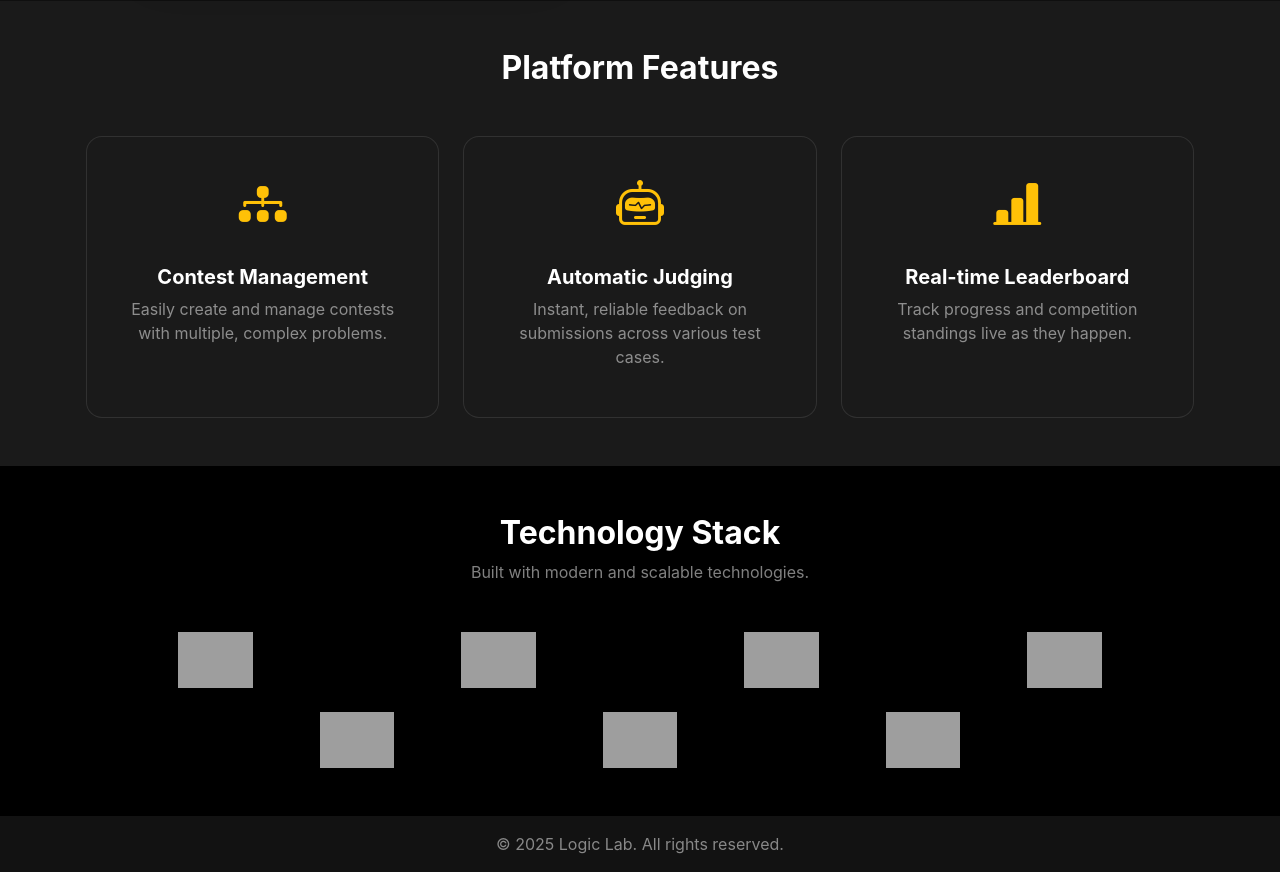
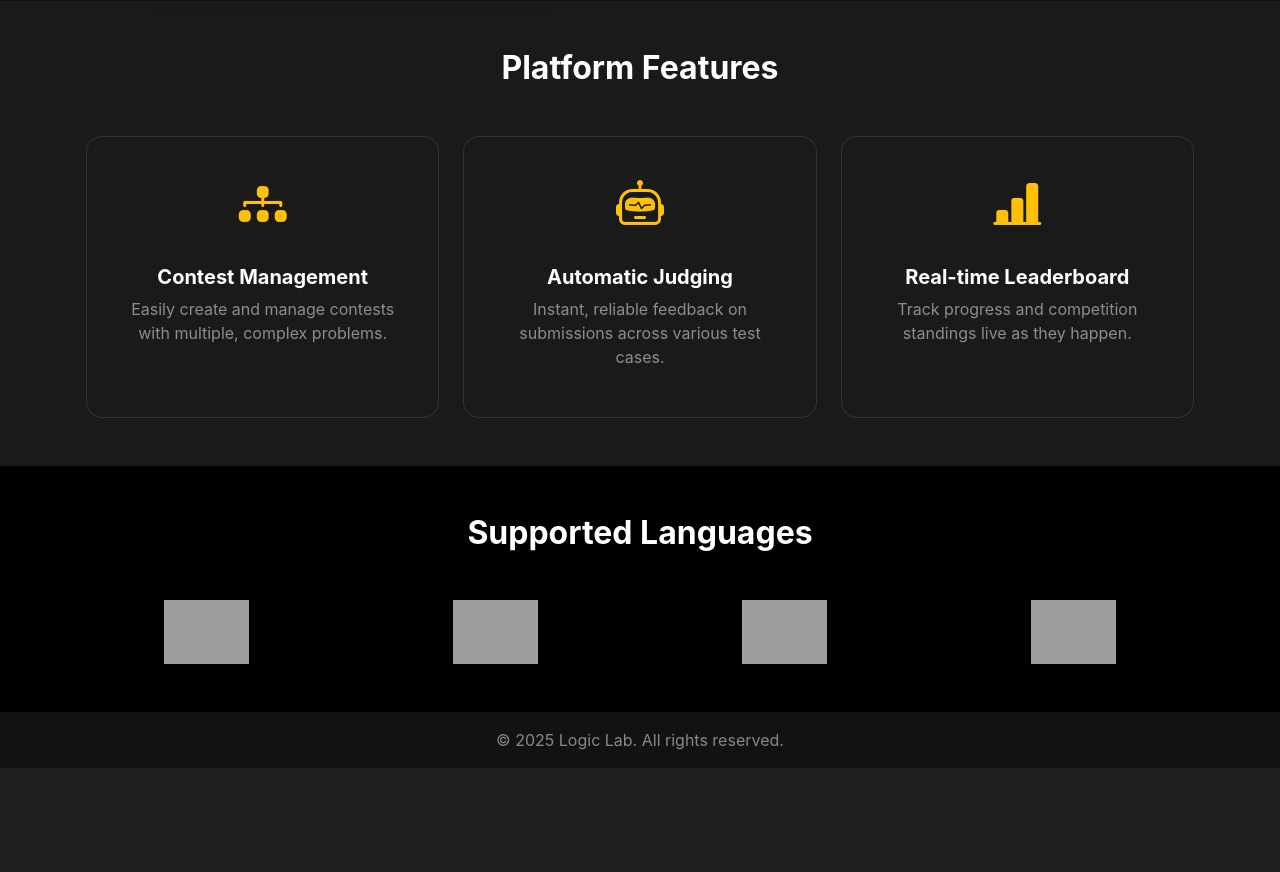
Before and after one commit to Manukyan-Andranik/logicomp, a Flask app: page /about in a window 1280 px wide. Shown: the part 1142-2014 px from the top of the page. After the commit the page ends 1910 px from the top, so only its background shows below. Run offline with Flask 3, Linux system fonts and the light colour scheme; some libraries are stand-ins or nearby versions; grey boxes are pictures that could not be loaded.

Commit message:
Delete comment

```diff
--- a/frontend/templates/admin/contest_details.html
+++ b/frontend/templates/admin/contest_details.html
@@ -75,7 +75,6 @@
                         class="btn btn-outline-info mb-3">
                         <i class="bi bi-trophy-fill"></i> View Leaderboard
                     </a>
-                    <!-- templates/admin/contest_details.html ֆայլում -->
 
                     <a href="{{ url_for('admin.view_submissions', contest_id=contest.id) }}"
                        class="btn btn-outline-secondary">
--- a/frontend/templates/auth/login.html
+++ b/frontend/templates/auth/login.html
@@ -74,7 +74,6 @@ document.addEventListener('DOMContentLoaded', function() {
 
     document.querySelectorAll('.password-toggle').forEach(toggle => {
         toggle.addEventListener('click', function() {
-            // Գտնում ենք input-ը, որը գտնվում է նույն მშობლის (.password-wrapper) մեջ
             const passwordField = this.previousElementSibling;
             if(passwordField) {
                 const type = passwordField.getAttribute('type') === 'password' ? 'text' : 'password';
--- a/frontend/templates/auth/register.html
+++ b/frontend/templates/auth/register.html
@@ -65,7 +65,6 @@
 document.addEventListener('DOMContentLoaded', function() {
     AOS.init({ duration: 800, offset: 50, once: true });
 
-    // ** ՈՒՂՂՎԱԾ ԵՎ ԱՇԽԱՏՈՂ ՍԿՐԻՊՏ "ԱՉՔԻ" ՀԱՄԱՐ **
     document.querySelectorAll('.password-toggle').forEach(toggle => {
         toggle.addEventListener('click', function() {
             const passwordField = this.previousElementSibling;
@@ -78,7 +77,6 @@ document.addEventListener('DOMContentLoaded', function() {
         });
     });
 
-    // Թարգմանություններ
     const registerTranslations = {
         'en': { 'page_register': 'Register', 'register_title': 'Create an Account', 'register_for_contest': 'for contest', 'username_label': 'Username', 'email_label': 'Email Address', 'password_label': 'Password', 'confirm_password_label': 'Confirm Password', 'register_button_text': 'Create Account', 'have_account': 'Already have an account?', 'sign_in': 'Sign In', 'username_placeholder': 'e.g. johndoe', 'email_placeholder': 'e.g. john.doe@example.com', 'password_placeholder': 'Enter a strong password' },
         'hy': { 'page_register': 'Գրանցում', 'register_title': 'Ստեղծել Հաշիվ', 'register_for_contest': 'մրցույթի համար', 'username_label': 'Օգտանուն', 'email_label': 'Էլ․ հասցե', 'password_label': 'Գաղտնաբառ', 'confirm_password_label': 'Հաստատեք Գաղտնաբառը', 'register_button_text': 'Ստեղծել Հաշիվ', 'have_account': 'Արդեն ունե՞ք հաշիվ', 'sign_in': 'Մուտք', 'username_placeholder': 'օր.՝ poghosyan', 'email_placeholder': 'օր.՝ poghos@example.com', 'password_placeholder': 'Մուտքագրեք հուսալի գաղտնաբառ' },
@@ -86,7 +84,6 @@ document.addEventListener('DOMContentLoaded', function() {
     };
     Object.keys(registerTranslations).forEach(lang => { Object.assign(window.translations[lang], registerTranslations[lang]); });
 
-    // Էջի թարմացման ֆունկցիա
     const updatePageText = () => {
         const lang = localStorage.getItem('language') || 'en'; const langDict = window.translations[lang] || window.translations['en'];
         document.querySelectorAll('[data-translate-key]').forEach(el => {
@@ -94,12 +91,11 @@ document.addEventListener('DOMContentLoaded', function() {
             if(el.type === 'submit') { if(langDict.register_button_text) el.value = langDict.register_button_text; }
             else if (langDict[key]) el.textContent = langDict[key];
         });
-        // Թարգմանում ենք բոլոր placeholder-ները
         const userInput = document.querySelector('input[name="username"]'), emailInput = document.querySelector('input[name="email"]'), passInput = document.querySelector('input[name="password"]'), confPassInput = document.querySelector('input[name="confirm_password"]');
         if(userInput) userInput.placeholder = langDict.username_placeholder || ' ';
         if(emailInput) emailInput.placeholder = langDict.email_placeholder || ' ';
         if(passInput) passInput.placeholder = langDict.password_placeholder || ' ';
-        if(confPassInput) confPassInput.placeholder = langDict.password_placeholder || ' '; // Can reuse password placeholder
+        if(confPassInput) confPassInput.placeholder = langDict.password_placeholder || ' ';
     };
     updatePageText(); window.addEventListener('languageChanged', updatePageText);
 });
--- a/frontend/templates/base.html
+++ b/frontend/templates/base.html
@@ -10,7 +10,6 @@
 
     <link rel="stylesheet" href="{{ url_for('static', filename='css/style.css') }}">
 
-    <!-- Գլոբալ ոճեր՝ "Մուգ և Դեղին" դիզայնի համար -->
     <style>
         :root {
             --primary: #FFC107; /* Հիմնական շեշտադրման գույն՝ վառ դեղին */
@@ -111,7 +110,6 @@
 
                     {% if current_user.is_authenticated %}
                         {% if current_user.role == 'admin' %}
-                        <!-- Ադմինի դեպքում -->
                         <li class="nav-item dropdown">
                             <a class="nav-link dropdown-toggle" href="#" id="adminDropdown" role="button" data-bs-toggle="dropdown" aria-expanded="false">
                                 <i class="bi bi-shield-lock-fill me-1"></i>{{ current_user.username }}
@@ -123,7 +121,6 @@
                             </ul>
                         </li>
                         {% else %}
-                        <!-- Սովորական User-ի դեպքում -->
                         <li class="nav-item dropdown">
                              <a class="nav-link dropdown-toggle" href="#" id="userDropdown" role="button" data-bs-toggle="dropdown" aria-expanded="false">
                                <i class="bi bi-person-fill me-1"></i>{{ current_user.username }}
@@ -134,7 +131,6 @@
                         </li>
                         {% endif %}
                     {% else %}
-                        <!-- Դեռ մուտք չգործած User-ի դեպքում -->
                         <li class="nav-item">
                             <a class="btn btn-primary btn-sm ms-2" style="background: var(--primary); border: none; color: #000; font-weight: 500;" href="{{ url_for('auth.login') }}" data-translate-key="nav_login">Login</a>
                         </li>
@@ -182,7 +178,7 @@
                 langSelectorBtn.innerHTML = activeLinkContent.replace('<span', '<span class="d-none d-lg-inline ms-2"');
             }
             for (const key in langLinks) { langLinks[key].classList.toggle('active', key === lang); }
-            updatePageTitle(lang);  // <-- Add this line to update <title>
+            updatePageTitle(lang);
 
         };
 
--- a/frontend/templates/contest/problem.html
+++ b/frontend/templates/contest/problem.html
@@ -132,7 +132,6 @@
                 <div class="card-header">
                     <h5 class="mb-0" data-translate-key="header_submit_solution">Submit Solution</h5>
                 </div>
-                <!-- Removed inline styles, now controlled by .info-card class -->
                 <div class="card-body">
                   <p class="small text-muted" data-translate-key="text_submit_info1">You can submit your solution in any programming language supported by the system.</p>
                   <p class="small text-muted" data-translate-key="text_submit_info2">Make sure to follow the input/output format specified in the problem description.</p>
--- a/frontend/templates/contest/view.html
+++ b/frontend/templates/contest/view.html
@@ -126,7 +126,6 @@ document.addEventListener('DOMContentLoaded', () => {
         document.querySelectorAll('[data-translate-key]').forEach(el => {
             const key = el.dataset.translateKey;
             if (langDict[key]) {
-                // To avoid replacing the span#countdown inside the p tag
                 if (el.id !== 'countdown') {
                     const childSpan = el.querySelector('span');
                     if (childSpan) {
--- a/frontend/templates/email/credentials.html
+++ b/frontend/templates/email/credentials.html
@@ -178,12 +178,10 @@
                 <p><strong>Մրցույթի ժամանակացույց.</strong></p>
                 <ul>
                     <li>
-                        <!-- ՓՈԽՎԱԾ ԻԿՈՆԿԱ՝ PLAY -->
                         <svg class="icon" viewBox="0 0 24 24" fill="#FFC107"><path d="M12 2C6.48 2 2 6.48 2 12s4.48 10 10 10 10-4.48 10-10S17.52 2 12 2zM10 16.5v-9l6 4.5-6 4.5z"/></svg>
                         Սկիզբ: {{ contest.start_time.strftime('%Y-%m-%d %H:%M') }}
                     </li>
                     <li>
-                       <!-- ՓՈԽՎԱԾ ԻԿՈՆԿԱ՝ VERIFIED SHIELD -->
                        <svg class="icon" viewBox="0 0 24 24" fill="#FFC107"><path d="M12 1L3 5v6c0 5.55 3.84 10.74 9 12 5.16-1.26 9-6.45 9-12V5l-9-4zm-2 15l-4-4 1.41-1.41L10 13.17l6.59-6.59L18 8l-8 8z"/></svg>
                         Ավարտ: {{ contest.end_time.strftime('%Y-%m-%d %H:%M') }}
                     </li>
--- a/frontend/templates/main/about.html
+++ b/frontend/templates/main/about.html
@@ -3,10 +3,8 @@
 {% block title %}<span data-translate-key="page_about">About Us</span>{% endblock %}
 
 {% block extra_css %}
-<!-- AOS գրադարան՝ էլեմենտների սահուն անիմացիայի համար -->
 <link href="https://unpkg.com/aos@2.3.1/dist/aos.css" rel="stylesheet">
 
-<!-- About էջին հատուկ ոճեր՝ համահունչ "մուգ և դեղին" թեմային -->
 <style>
     /* Հանում ենք main-ի ստանդարտ padding-ը՝ full-width սեկցիաների համար */
     main { padding: 0 !important; }
@@ -32,8 +30,8 @@
         font-size: 3rem; color: var(--primary); margin-bottom: 1.5rem; display: block;
     }
 
-    /* Տեխնոլոգիաների բլոկ */
-    .tech-stack-section { background-color: #000; }
+    /* Աջակցվող Լեզուների բլոկ */
+    .languages-section { background-color: #000; }
     .tech-icon-wrapper {
         display: flex; justify-content: center; align-items: center;
         transition: all 0.3s ease;
@@ -42,7 +40,7 @@
         transform: scale(1.1);
     }
     .tech-icon {
-        font-size: 3.5rem; height: 56px; width: auto; color: #888;
+        font-size: 4rem; height: 64px; width: auto; color: #888;
         transition: color 0.3s ease; vertical-align: middle;
     }
     .tech-icon-wrapper:hover .tech-icon { color: var(--primary); }
@@ -80,7 +78,7 @@
         </div>
     </section>
 
-    <!-- ==================== ԱՎԵԼԱՑՎԱԾ Է՝ Our Vision Section ==================== -->
+    <!-- ==================== Our Vision Section ==================== -->
     <section class="py-5" style="background-color: #0f0f0f;">
         <div class="container">
             <div class="row align-items-center g-5">
@@ -117,32 +115,22 @@
         </div>
     </section>
 
-    <!-- ==================== Tech Stack Section (ԲԱՐԵԼԱՎՎԱԾ) ==================== -->
-    <section class="py-5 tech-stack-section">
+    <!-- ==================== Supported Languages Section ==================== -->
+    <section class="py-5 languages-section">
         <div class="container">
             <div class="text-center mb-5" data-aos="fade-up">
-                <h2 class="fw-bold" data-translate-key="tech_stack_title">Technology Stack</h2>
-                <p class="text-white-50" data-translate-key="tech_stack_subtitle">Built with modern and scalable technologies.</p>
+                <h2 class="fw-bold" data-translate-key="supported_languages_title">Supported Languages</h2>
             </div>
 
-            <div class="row row-cols-4 row-cols-md-7 g-4 justify-content-center" data-aos="zoom-in-up">
+            <div class="row row-cols-2 row-cols-sm-4 g-5 justify-content-center" data-aos="zoom-in-up">
                 <div class="col tech-icon-wrapper">
                     <img src="https://cdn.jsdelivr.net/gh/devicons/devicon@latest/icons/python/python-original.svg" class="tech-icon" alt="Python Logo" title="Python">
                 </div>
                 <div class="col tech-icon-wrapper">
-                    <img src="https://cdn.jsdelivr.net/gh/devicons/devicon@latest/icons/flask/flask-original.svg" class="tech-icon" alt="Flask Logo" title="Flask">
+                    <img src="https://cdn.jsdelivr.net/gh/devicons/devicon@latest/icons/java/java-original.svg" class="tech-icon" alt="Java Logo" title="Java">
                 </div>
                 <div class="col tech-icon-wrapper">
-                    <img src="https://cdn.jsdelivr.net/gh/devicons/devicon@latest/icons/postgresql/postgresql-original.svg" class="tech-icon" alt="PostgreSQL Logo" title="PostgreSQL">
-                </div>
-                <div class="col tech-icon-wrapper">
-                    <img src="https://cdn.jsdelivr.net/gh/devicons/devicon@latest/icons/bootstrap/bootstrap-original.svg" class="tech-icon" alt="Bootstrap 5 Logo" title="Bootstrap 5">
-                </div>
-                <div class="col tech-icon-wrapper">
-                    <img src="https://cdn.jsdelivr.net/gh/devicons/devicon@latest/icons/html5/html5-original.svg" class="tech-icon" alt="HTML5 Logo" title="HTML5">
-                </div>
-                <div class="col tech-icon-wrapper">
-                    <img src="https://cdn.jsdelivr.net/gh/devicons/devicon@latest/icons/css3/css3-original.svg" class="tech-icon" alt="CSS3 Logo" title="CSS3">
+                    <img src="https://cdn.jsdelivr.net/gh/devicons/devicon@latest/icons/cplusplus/cplusplus-original.svg" class="tech-icon" alt="C++ Logo" title="C++">
                 </div>
                 <div class="col tech-icon-wrapper">
                     <img src="https://cdn.jsdelivr.net/gh/devicons/devicon@latest/icons/javascript/javascript-original.svg" class="tech-icon" alt="JavaScript Logo" title="JavaScript">
@@ -156,13 +144,12 @@
 
 
 {% block scripts %}
-{{ super() }} <!-- Կարևոր է ժառանգել base.html-ի սկրիպտերը -->
+{{ super() }}
 <script src="https://unpkg.com/aos@2.3.1/dist/aos.js"></script>
 <script>
 document.addEventListener('DOMContentLoaded', function() {
     AOS.init({ duration: 800, offset: 50, once: true });
 
-    // Ընդլայնում ենք base.html-ի թարգմանությունների գլոբալ օբյեկտը այս էջի համար
     const aboutTranslations = {
         'en': {
             'page_about': 'About Us', 'about_title': 'About LogiComp', 'about_subtitle': 'Discover the mission, vision, and the technology that powers our platform.',
@@ -171,16 +158,16 @@ document.addEventListener('DOMContentLoaded', function() {
             'features_title': 'Platform Features', 'feature1_title': 'Contest Management', 'feature1_desc': 'Easily create and manage contests with multiple, complex problems.',
             'feature2_title': 'Automatic Judging', 'feature2_desc': 'Instant, reliable feedback on submissions across various test cases.',
             'feature3_title': 'Real-time Leaderboard', 'feature3_desc': 'Track progress and competition standings live as they happen.',
-            'tech_stack_title': 'Technology Stack', 'tech_stack_subtitle': 'Built with modern and scalable technologies.'
+            'supported_languages_title': 'Supported Languages',
         },
         'hy': {
             'page_about': 'Մեր մասին', 'about_title': 'LogiComp-ի մասին', 'about_subtitle': 'Բացահայտեք մեր առաքելությունը, տեսլականը և մեր հարթակը սնուցող տեխնոլոգիաները։',
             'mission_title': 'Մեր Առաքելությունը', 'mission_desc': 'Տրամադրել կայուն, անխափան և արդար հարթակ ծրագրավորման մրցույթների համար։ Մեր նպատակն է հզորացնել դասախոսներին և կազմակերպություններին՝ կոդավորման միջոցառումներ անցկացնելու համար՝ միաժամանակ ոգեշնչելով մասնակիցներին սովորել, աճել և ցուցադրել իրենց հմտությունները։',
-            'vision_title': 'Մեր Տեսլականը', 'vision_desc': 'Դառնալ մրցակցային ծրագրավորման առաջատար համաշխարհային կենտրոն՝ խթանելով նորարարությունը և զարգացնելով տեխնոլոգիական տաղանդների հաջորդ սերունդը։ Մենք պատկերացնում ենք մի ապագա, որտեղ յուրաքանչյուրը, ցանկացած վայրում, կարող է օգտվել համաշխարհային կարգի գործիքներից՝ իրեն մարտահրավեր նետելու համար։',
+            'vision_title': 'Մեր Տեսլականը', 'vision_desc': 'Դառնալ մրցակցային ծրագրավորման առաջատար համաշխարհային կենտրոն՝ խթանելով նորարարությունը և զարգացնելով տեхնոլոգիական տաղանդների հաջորդ սերունդը։ Մենք պատկերացնում ենք մի ապագա, որտեղ յուրաքանչյուրը, ցանկացած վայրում, կարող է օգտվել համաշխարհային կարգի գործիքներից՝ իրեն մարտահրավեր նետելու համար։',
             'features_title': 'Հարթակի Առանձնահատկությունները', 'feature1_title': 'Մրցույթների Կառավարում', 'feature1_desc': 'Հեշտությամբ ստեղծեք և կառավարեք մրցույթներ՝ բազմաթիվ բարդ խնդիրներով։',
             'feature2_title': 'Ավտոմատ Ստուգում', 'feature2_desc': 'Ակնթարթային, հուսալի արձագանք տարբեր թեստային դեպքերի համար։',
             'feature3_title': 'Իրական Ժամանակի Աղյուսակ', 'feature3_desc': 'Հետևեք առաջընթացին և մրցակցության դիրքերին ուղիղ եթերում։',
-            'tech_stack_title': 'Տեխնոլոգիաների Պահոց', 'tech_stack_subtitle': 'Կառուցված է ժամանակակից և ընդլայնվող տեխնոլոգիաներով։'
+            'supported_languages_title': 'Աջակցվող Լեզուներ',
         },
         'ru': {
             'page_about': 'О нас', 'about_title': 'О LogiComp', 'about_subtitle': 'Узнайте о миссии, видении и технологиях, на которых работает наша платформа.',
@@ -189,15 +176,13 @@ document.addEventListener('DOMContentLoaded', function() {
             'features_title': 'Возможности Платформы', 'feature1_title': 'Управление Конкурсами', 'feature1_desc': 'Легко создавайте и управляйте конкурсами с множеством сложных задач.',
             'feature2_title': 'Автоматическая Проверка', 'feature2_desc': 'Мгновенная, надежная обратная связь по решениям на различных тестах.',
             'feature3_title': 'Таблица Лидеров в Реальном Времени', 'feature3_desc': 'Отслеживайте прогресс и турнирную таблицу в прямом эфире.',
-            'tech_stack_title': 'Стек Технологий', 'tech_stack_subtitle': 'Создано с использованием современных и масштабируемых технологий.'
+            'supported_languages_title': 'Поддерживаемые Языки',
         }
     };
     Object.keys(aboutTranslations).forEach(lang => {
         if (!window.translations[lang]) { window.translations[lang] = {}; }
         Object.assign(window.translations[lang], aboutTranslations[lang]);
     });
-
-    // Ֆունկցիա՝ այս էջի տեքստերը թարմացնելու համար
     const updatePageText = () => {
         const lang = localStorage.getItem('language') || 'en';
         const langDict = window.translations[lang] || window.translations['en'];
@@ -208,13 +193,10 @@ document.addEventListener('DOMContentLoaded', function() {
                 if (el.dataset.count) {
                     translation = translation.replace('%s', el.dataset.count);
                 }
-                // HTML-ի փոխարեն օգտագործում ենք textContent, եթե թարգմանությունները չեն պարունակում HTML թեգեր
                 el.textContent = translation;
             }
         });
     };
-
-    // Սկզբնական թարմացում + լսում ենք base.html-ի իրադարձությանը
     updatePageText();
     window.addEventListener('languageChanged', updatePageText);
 });
```
Also changed, not shown: frontend/templates/admin/submissions.html (+0 -12 lines), frontend/templates/contest/index.html (+0 -10 lines), frontend/templates/main/index.html (+0 -11 lines), frontend/templates/main/landing.html (+1 -6 lines).
